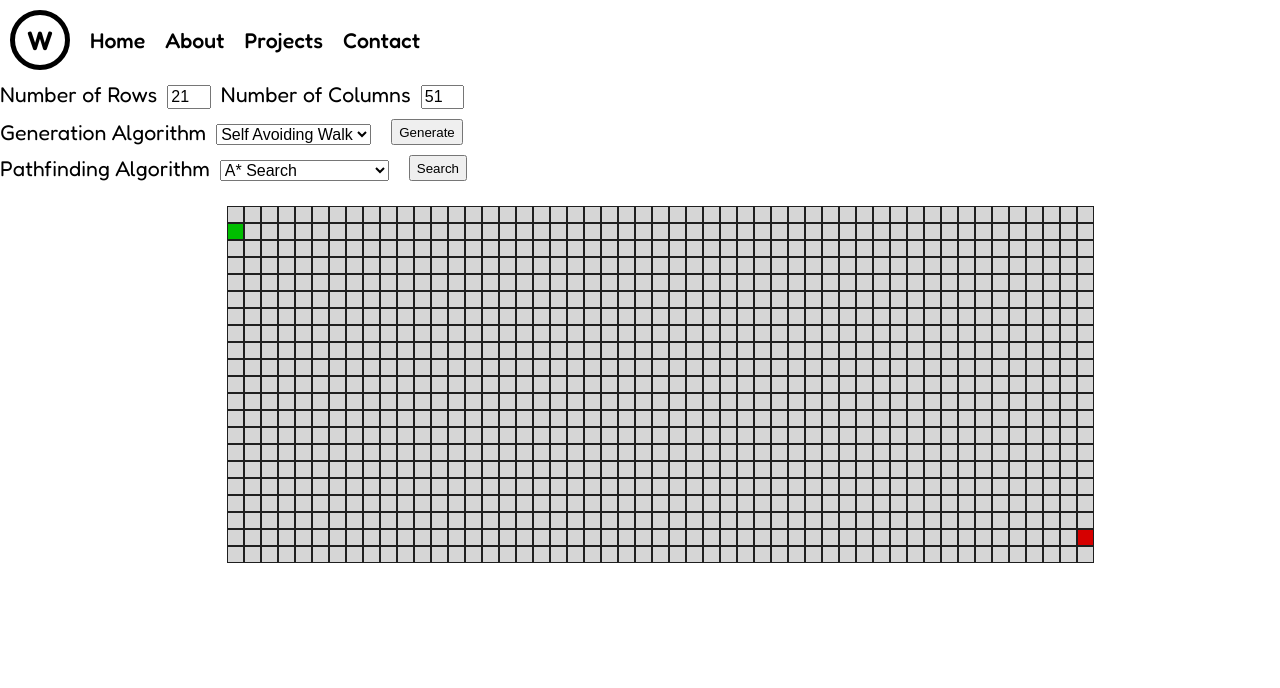
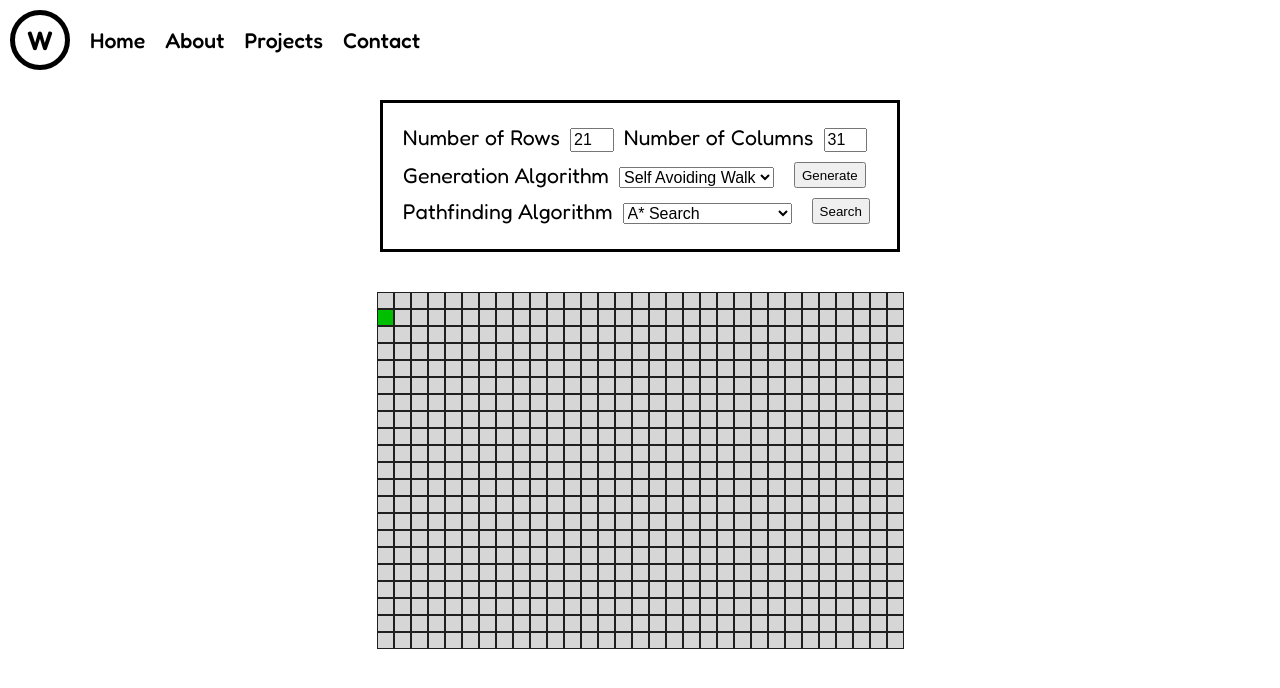
Before and after one commit to WeslyOrtega/personal-web, a React (Create React App) app: page /maze-generation in a window 1280 px wide. Shown: the top 688 px of the page. Built offline with nearby package versions, Linux system fonts and the light colour scheme.

Commit message:
Styled container

```diff
--- a/src/MazeGeneration/Components/MazeGenerationVisualizer/MazeGenerationVisualizer.jsx
+++ b/src/MazeGeneration/Components/MazeGenerationVisualizer/MazeGenerationVisualizer.jsx
@@ -45,7 +45,7 @@ export default function MazeGenerationVizualizer() {
     const [genAlgo, setGenAlgo] = useState("SelfAvoidingWalk");
     const [searchAlgo, setSearchAlgo] = useState("AStarSearch");
 
-    const [cols, setCols] = useState(51);
+    const [cols, setCols] = useState(31);
     const [rows, setRows] = useState(21);
     const [key, setkey] = useState(0);
 
@@ -55,7 +55,7 @@ export default function MazeGenerationVizualizer() {
     }, [genAlgo, searchAlgo]);
 
     return (
-        <>
+        <div className="visualizer-container">
             <div className="option-panel-container">
                 <DimensionsInput label="Number of Rows" value={rows} onChange={(e) => { setRows(e.target.value); setkey(key + 1) }} />
                 <DimensionsInput label="Number of Columns" value={cols} onChange={(e) => { setCols(e.target.value); setkey(key + 1) }} />
@@ -77,7 +77,7 @@ export default function MazeGenerationVizualizer() {
                 />
             </div>
             <CellGrid key={key} colCount={cols} rowCount={rows} saveStartGen={(f) => genFunc = f} saveStartSearch={(f) => searchFunc = f} />
-        </>
+        </div>
     );
 }
 
--- a/src/MazeGeneration/Components/MazeGenerationVisualizer/MazeGenerationVisualizer.scss
+++ b/src/MazeGeneration/Components/MazeGenerationVisualizer/MazeGenerationVisualizer.scss
@@ -1,3 +1,15 @@
+.visualizer-container {
+    display: flex;
+    flex-direction: column;
+    align-items: center;
+
+    .option-panel-container {
+        margin: 20px;
+        padding: 20px;
+        border: 3px solid;
+    }
+}
+
 .dimension-label {
     .dimension-input {
         margin: 5px 10px;
```
